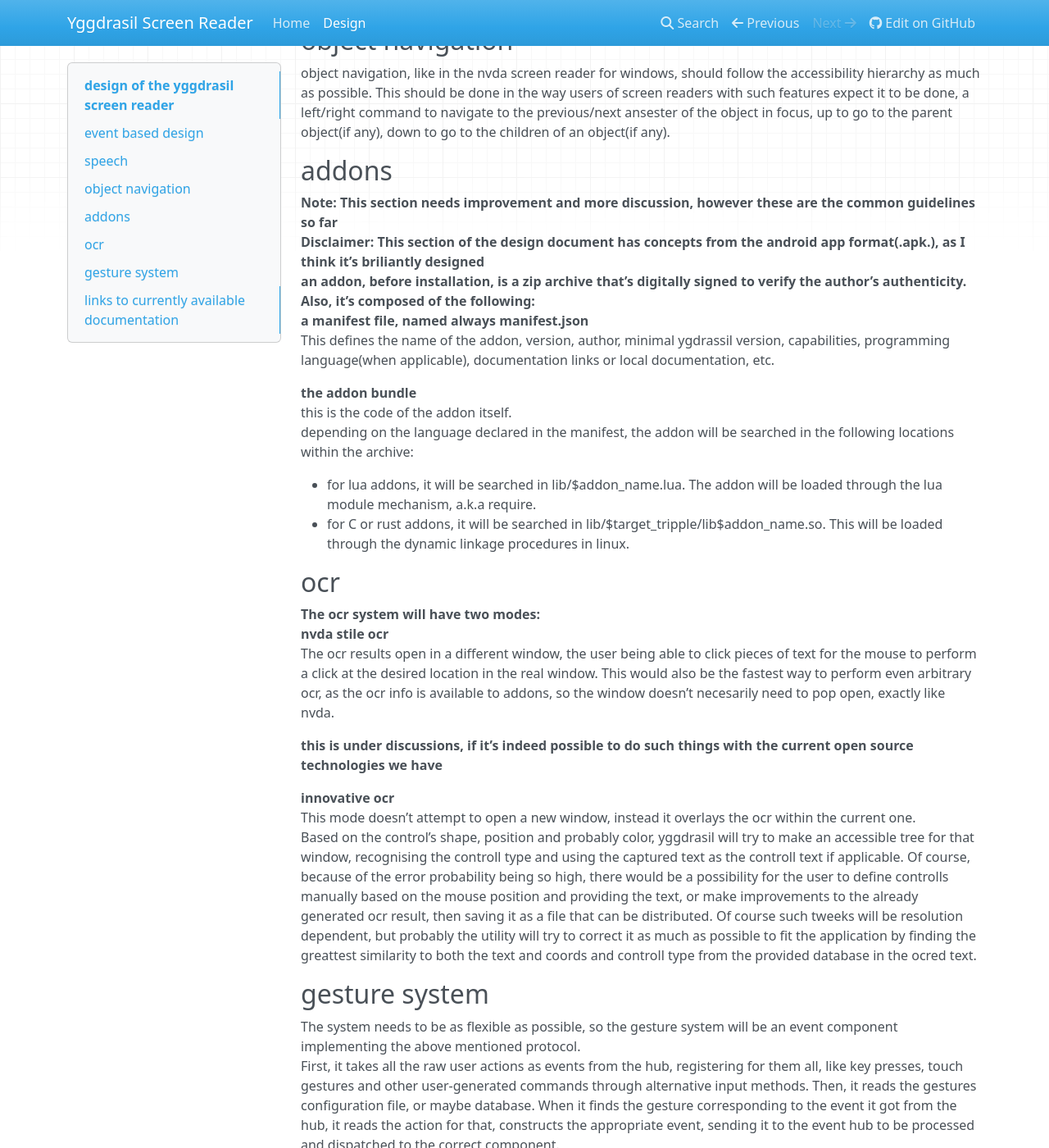
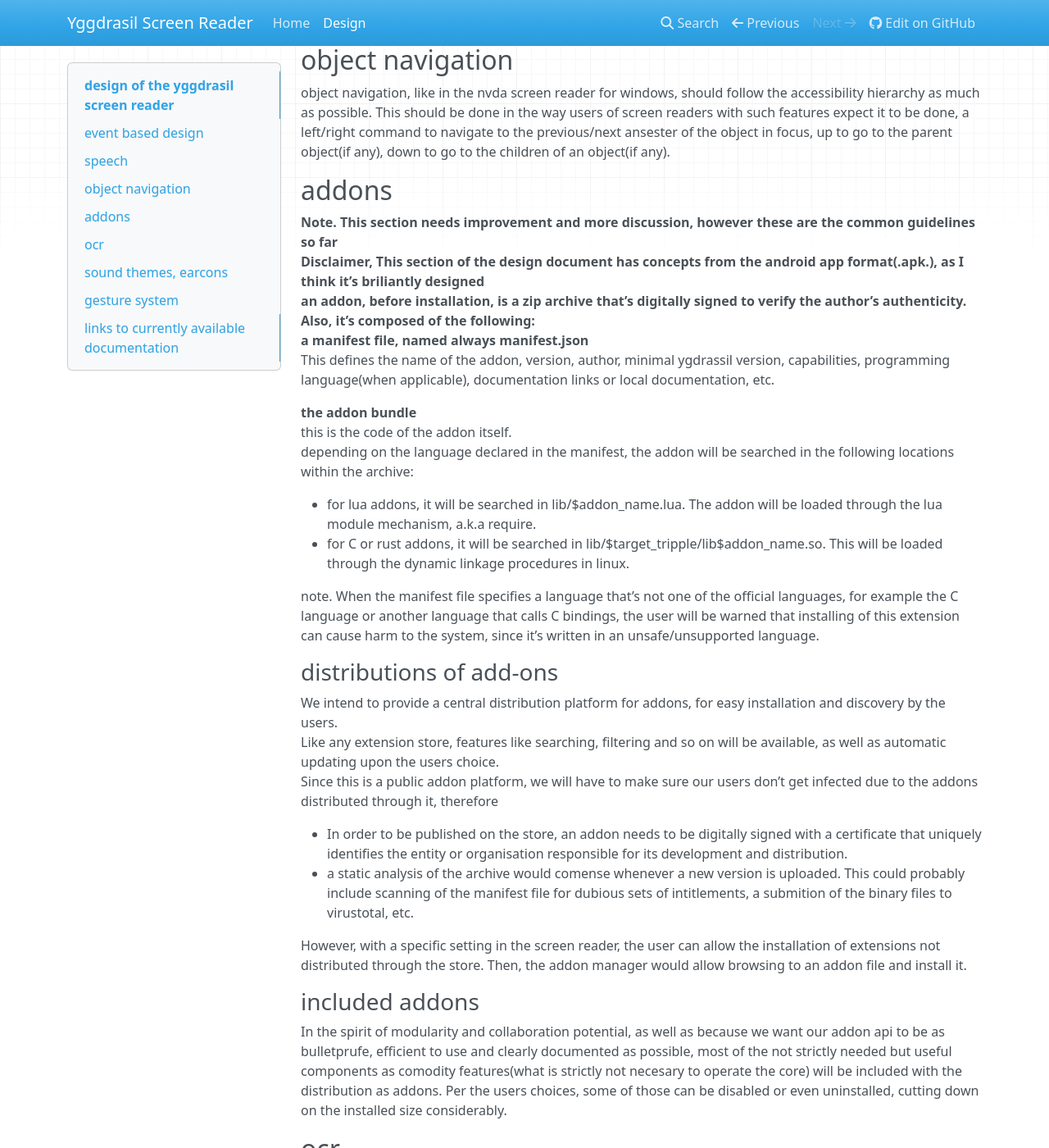
Before and after one commit to brogar2000/site, an MkDocs documentation site: the page built from docs/design-document.md, in a window 1280 px wide and 1400 px high, scrolled down 1117 px. Shown: the whole window at 82% size. Built offline with MkDocs 1.6.1, drawn with Linux system fonts in a browser that asks for light colours; nearby versions of some CDN libraries; some of the changed text lies outside the part shown.

Commit message:
add earcons section, add addon distribution section, general polish of the overall document

```diff
--- a/docs/design-document.md
+++ b/docs/design-document.md
@@ -22,7 +22,7 @@ keyboard/alternative input method component, UI component, speech component, etc
 ## speech
 
 As we want to make sure our screen reader integrates with the linux ecosystem and the existing tools as much as possible, we decided we will use speech dispatcher as the speech platform.
-Each speech related setting will be saved on a per screen reader basis, per user basis by default. However, we will include a utility to allow modification of the speech dispatcher configuration files. Note however, such a program would require root privileges.
+Each speech related setting will be saved on a per screen reader, per user basis by default. However, we consider the possibility to include a utility that allows modification of the global speech dispatcher configuration. Note however, such a program would require root privileges for full functionality, otherwise it would only modify the user-specific speech dispatcher configuration.
 Also, though the default speech system would be speech dispatcher, we will try to make it possible to allow addons to define their own speech systems, though this would require special intitlements in the manifest.
 
 ## object navigation
@@ -31,8 +31,8 @@ object navigation, like in the nvda screen reader for windows, should follow the
 
 ## addons
 
-Note: This section needs improvement and more discussion, however these are the common guidelines so far
-Disclaimer: This section of the design document has concepts from the android app format(.apk.), as I think it's briliantly designed
+Note. This section needs improvement and more discussion, however these are the common guidelines so far
+Disclaimer, This section of the design document has concepts from the android app format(.apk.), as I think it's briliantly designed
 an addon, before installation, is a zip archive that's digitally signed to verify the author's authenticity. Also, it's composed of the following:
 a manifest file, named always manifest.json
 
@@ -46,19 +46,43 @@ depending on the language declared in the manifest, the addon will be searched i
 * for lua addons, it will be searched in lib/$addon_name.lua. The addon will be loaded through the lua module mechanism, a.k.a require.
 * for C or rust addons, it will be searched in lib/$target_tripple/lib$addon_name.so. This will be loaded through the dynamic linkage procedures in linux.
 
+note. When the manifest file specifies a language that's not one of the official languages, for example the C language or another language that calls C bindings, the user will be warned that installing of this extension can cause harm to the system, since it's written in an unsafe/unsupported language.
+
+### distributions of add-ons
+
+We intend to provide a central distribution platform for addons, for easy installation and discovery by the users.
+Like any extension store, features like searching, filtering and so on will be available, as well as automatic updating upon the users choice.
+Since this is a public addon platform, we will have to make sure our users don't get infected due to the addons distributed through it, therefore
+
+* In order to be published on the store, an addon needs to be digitally signed with a certificate that uniquely identifies the entity or organisation responsible for its development and distribution.
+* a static analysis of the archive would comense whenever a new version is uploaded. This could probably include scanning of the manifest file for dubious sets of intitlements, a submition of the binary files to virustotal, etc.
+
+However, with a specific setting in the screen reader, the user can allow the installation of extensions not distributed through the store. Then, the addon manager would allow browsing to an addon file and install it.
+
+### included addons
+
+In the spirit of modularity and collaboration potential, as well as because  we want our addon api to be as bulletprufe, efficient to use and clearly documented as possible, most of the not strictly needed but useful components as comodity features(what is strictly not necesary to operate the core) will be included with the distribution as addons. Per the users choices, some of those can be disabled or even uninstalled, cutting down on the installed size considerably.
+
 ## ocr
 
 The ocr system will have two modes:
-nvda stile ocr
 
-: The ocr results open in a different window, the user being able to click pieces of text for the mouse to perform a click at the desired location in the real window. This would also be the fastest way to perform even arbitrary ocr, as the ocr info is available to addons, so the window doesn't necesarily need to pop open, exactly like nvda.
+### nvda stile ocr
 
+The ocr results open in a different window, the user being able to click pieces of text for the mouse to perform a click at the desired location in the real window. This would also be the fastest way to perform even arbitrary ocr, as the ocr info is available to addons, so the window doesn't necesarily need to pop open, exactly like nvda.
 **this is under discussions, if it's indeed possible to do such things with the current open source technologies we have**
 
-innovative ocr
+### innovative ocr
 
-: This mode doesn't attempt to open a new window, instead it overlays the ocr within the current one.
+This mode doesn't attempt to open a new window, instead it overlays the ocr within the current one.
 Based on the control's shape, position and probably color, yggdrasil will try to make an accessible tree for that window, recognising the controll type and using the captured text as the controll text if applicable. Of course, because of the error probability being so high, there would be a possibility for the user to define controlls manually based on the mouse position and providing the text, or make improvements to the already generated ocr result, then saving it as a file that can be distributed. Of course such tweeks will be resolution dependent, but probably the utility will try to correct it as much as possible to fit the application by finding the greattest similarity to both the text and coords and controll type from the provided database in the ocred text.
+
+## sound themes, earcons
+
+For a long time, mobile device users had earcons, a sound representation of each control and element type on the current interface. Due to that, such users don't need to wait for the speech to arrive to the controll type, as it's obvious what it is based on the specific sound it makes.
+NVDA uses an addon called sound themes together with unspoken to deliver this functionality which, while not perfect and can lag sometimes, at least tryes to accomplish the same level of efficiency as the mobile experience and manages for the most part.
+Orca however, doesn't have this support, yggdrasil will fix that deficiency as well.
+This would be implemented as an addon that's part of the distribution, since its another unnecesary feature for the functioning of the screen reader, just a comodity, even though it increases productivity.
 
 ## gesture system
 
```
Also changed, not shown: other parts of docs/design-document.md (+1 -1 lines).
